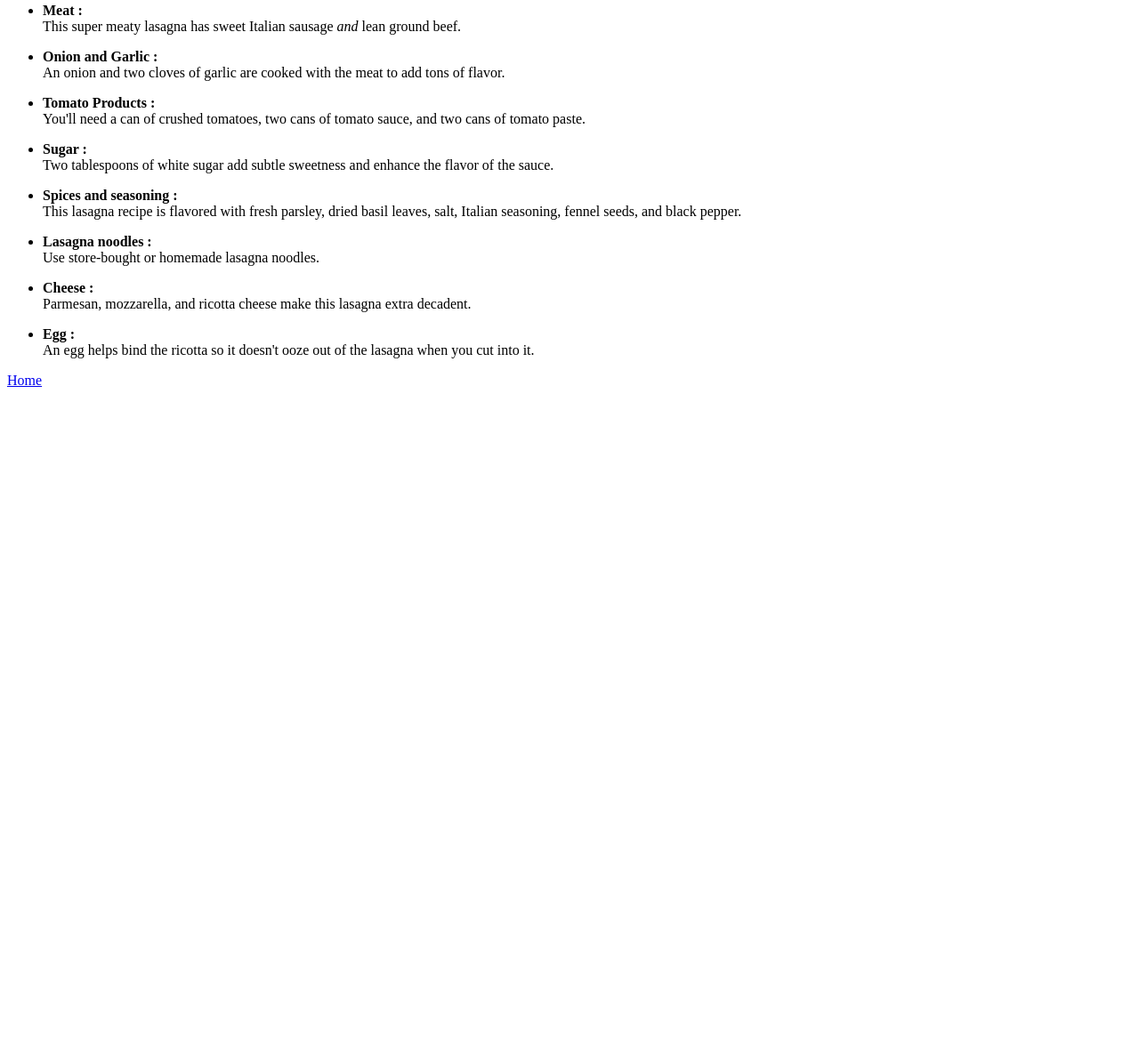
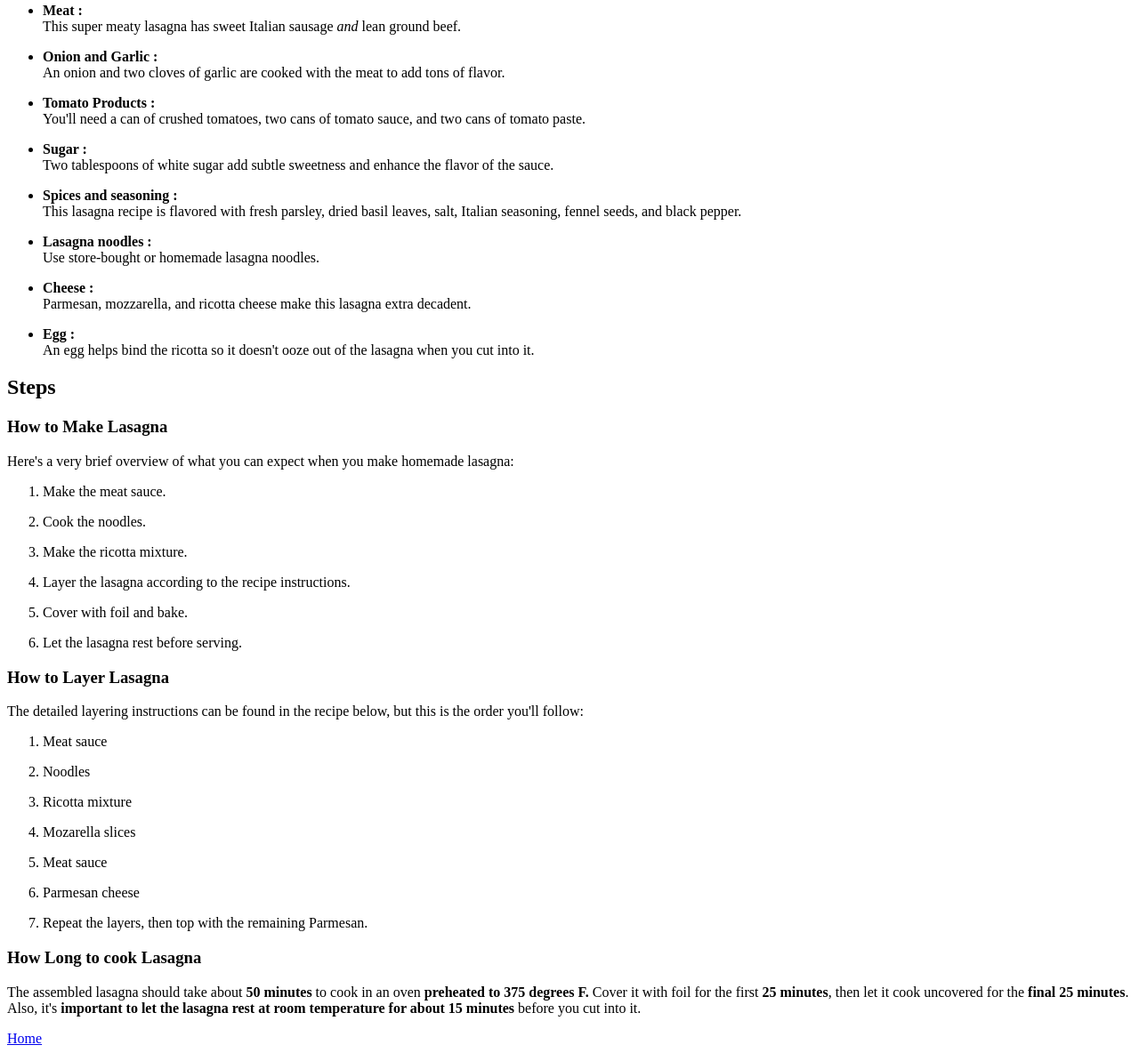
Before and after one commit to Jonatanjon26/odin-recipes, a plain HTML site: page recipes/lasagna.html in a window 1280 px wide. Shown: the part 492-1685 px from the top of the page at 89% size. Before the commit the page ends 945 px from the top, so only its background shows below. Drawn offline with Linux system fonts and the light colour scheme.

Commit message:
Added steps inside lasagna.html
Nothing deleted just added the steps

```diff
--- a/recipes/lasagna.html
+++ b/recipes/lasagna.html
@@ -1,4 +1,4 @@
-<!DOCTYPE html>
+    <!DOCTYPE html>
 <html lang="en">
 <head>
     <meta charset="UTF-8">
@@ -22,8 +22,32 @@
      <p><strong><li>Egg : </li></strong>An egg helps bind the ricotta so it doesn't ooze out of the lasagna when you cut into it.</p>
     </ul>
 
+    <h2>Steps</h2>
+    <strong><h3>How to Make Lasagna</h3></strong>
+    <p>Here's a very brief overview of what you can expect when you make homemade lasagna:</p>
+    <ol>
+     <p><li>Make the meat sauce.</li></p>
+     <p><li>Cook the noodles.</li></p>
+     <p><li>Make the ricotta mixture.</li></p>
+     <p><li>Layer the lasagna according to the recipe instructions.</li></p>
+     <p><li>Cover with foil and bake.</li></p>
+     <p><li>Let the lasagna rest before serving.</li></p>
+    </ol>
 
+    <strong><h3>How to Layer Lasagna</h3></strong>
+    <p>The detailed layering instructions can be found in the recipe below, but this is the order you'll follow:</p>
+    <ol>
+     <p><li>Meat sauce</li></p>
+     <p><li>Noodles</li></p>
+     <p><li>Ricotta mixture</li></p>
+     <p><li>Mozarella slices</li></p>
+     <p><li>Meat sauce</li></p>
+     <p><li>Parmesan cheese</li></p>
+     <p><li>Repeat the layers, then top with the remaining Parmesan.</li></p>
+    </ol>
 
+    <strong><h3>How Long to cook Lasagna</h3></strong>
+    <p>The assembled lasagna should take about <strong>50 minutes</strong> to cook in an oven <strong>preheated to 375 degrees F.</strong> Cover it with foil for the first <strong>25 minutes</strong>, then let it cook uncovered for the <strong>final 25 minutes</strong>. Also, it's <strong>important to let the lasagna rest at room temperature for about 15 minutes</strong> before you cut into it.</p>
 
     <p><a href="../index.html" ref="noopener noreferrer">Home</a></p>
 </body>
```
